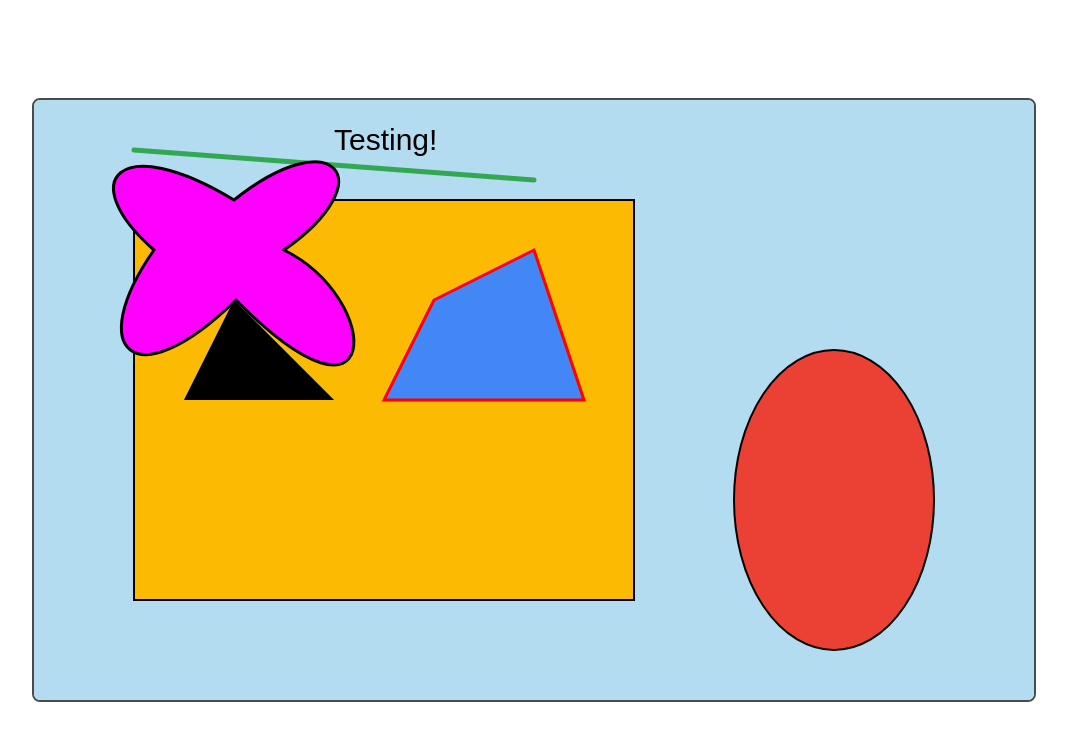
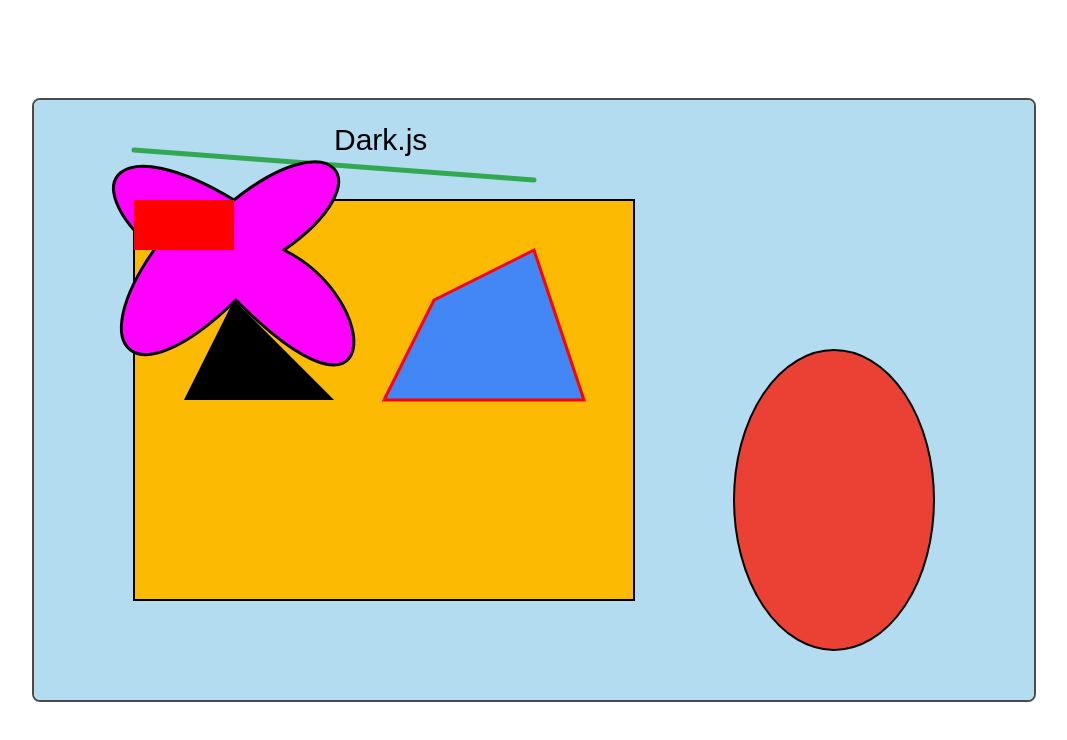
Before and after one commit to 99TheDark/Dark.js, a plain HTML site: page example/index.html in a window 1280 px wide. Shown: the whole page, without its empty margins (106-1173 px from the left). Drawn offline with Linux system fonts and the light colour scheme.

Commit message:
Update index.html

```diff
--- a/example/index.html
+++ b/example/index.html
@@ -55,7 +55,10 @@
         fill(0);
         noStroke();
         textSize(30);
-        text("Testing!", 300, 50);
+        text("Dark.js", 300, 50);
+
+        fill(255, 0, 0);
+        rect(100, 100, 100, 50);
     </script>
 </body>
 
```
